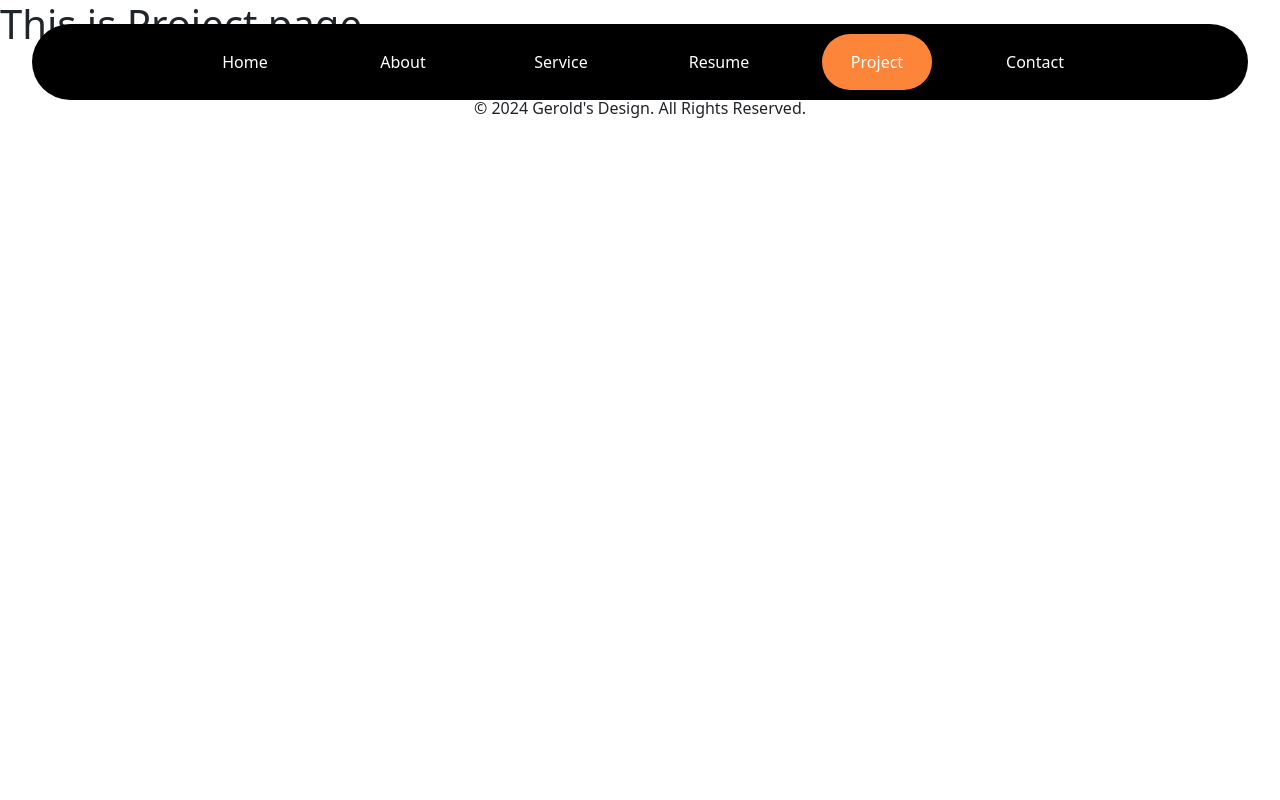
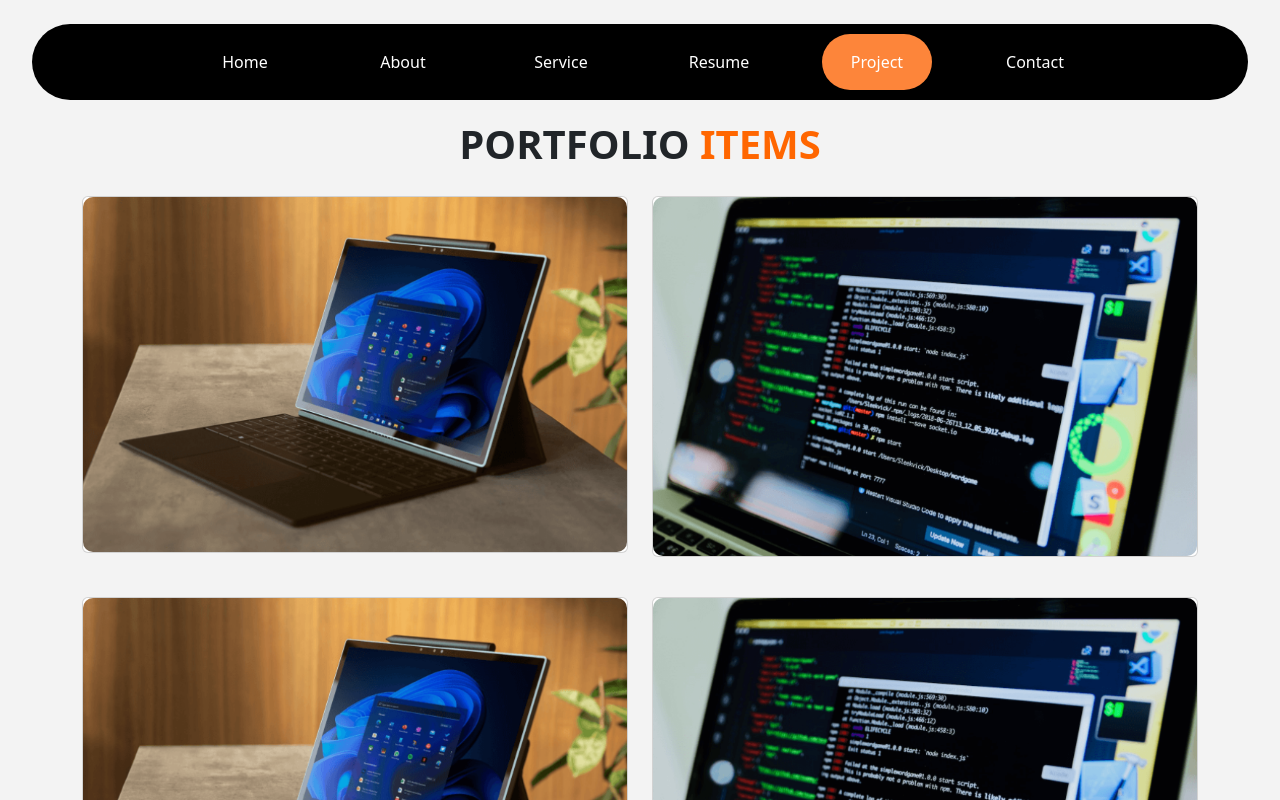
Before and after one commit to Zunairzz/Porfolio, a React (Create React App) app in the folder frontend/: page /projects in a window 1280 px wide. Shown: the top 800 px of the page. Built offline with nearby package versions, Linux system fonts and the light colour scheme.

Commit message:
add project page

```diff
--- a/frontend/src/App.js
+++ b/frontend/src/App.js
@@ -5,7 +5,7 @@ import {ToastContainer} from "react-toastify";
 import {Home} from "./pages/Home";
 import {About} from "./pages/About";
 import {Resume} from "./pages/Resume";
-import {Projects} from "./pages/Projects";
+import Projects from "./pages/Projects";
 import {ContactUs} from "./pages/ContactUs";
 import {ResumeUpdateForm} from "./pages/ResumeUpdateForm";
 
--- /dev/null
+++ b/frontend/src/css/Project.css
@@ -0,0 +1,44 @@
+.portfolio-item {
+    position: relative;
+    width: 100%; /* Adjust the width as needed */
+    margin: 20px auto;
+}
+
+.image-container {
+    position: relative;
+    overflow: hidden;
+    border-radius: 10px; /* Optional: Rounded corners */
+}
+
+.card-image {
+    display: block;
+    width: 100%;
+    height: auto;
+    transition: transform 0.5s ease;
+}
+
+.image-container:hover .card-image {
+    transform: scale(1.1); /* Slight zoom-in effect */
+}
+
+.overlay {
+    position: absolute;
+    bottom: -50px; /* Initially hidden below */
+    left: 0;
+    right: 0;
+    background: rgba(0, 0, 0, 0.7); /* Semi-transparent background */
+    color: white;
+    height: 50px;
+    text-align: center;
+    transition: bottom 0.5s ease;
+}
+
+.image-container:hover .overlay {
+    bottom: 0; /* Slide up into view on hover */
+}
+
+.overlay-content {
+    position: relative;
+    top: 50%;
+    transform: translateY(-50%);
+}
--- a/frontend/src/pages/ContactUs.jsx
+++ b/frontend/src/pages/ContactUs.jsx
@@ -26,7 +26,7 @@ const styles = {
     contactStyle :{
         backgroundColor: 'rgb(243,243,243)',
         minHeight: '100vh',
-        padding: '50px 0',
+        padding: '100px 0',
     },
 };
 
--- a/frontend/src/pages/Projects.jsx
+++ b/frontend/src/pages/Projects.jsx
@@ -1,9 +1,77 @@
 import Base from "../component/Base";
+import "../css/Project.css";
+import {
+    Container,
+    Row,
+    Col, Card, CardImg, CardTitle
+} from 'reactstrap';
+import 'bootstrap/dist/css/bootstrap.min.css';
+import '@fortawesome/fontawesome-free/css/all.min.css';
+import project1 from "../image/project.png"
+import project2 from "../image/project 2.png"
 
-export function Projects() {
+const projectData = [
+    { img: project1, title1: "Ecommerce", title2: "Website" },
+    { img: project2, title1: "Web Development", title2: "Software" },
+    { img: project1, title1: "Mobile App", title2: "Design" },
+    { img: project2, title1: "Graphic Design", title2: "Creative" }
+];
+
+const styles = {
+    title: {
+        textAlign: 'center',
+        marginTop: '20px',
+        fontWeight: 'bold'
+    },
+    contactStyle: {
+        backgroundColor: 'rgb(243,243,243)',
+        minHeight: '100vh',
+        padding: '100px 0',
+    },
+};
+
+const Projects = () => {
+
     return (
         <Base>
-            <h1>This is Project page</h1>
+            <div style={styles.contactStyle}>
+                <Container>
+                    <h1 style={styles.title}>
+                        PORTFOLIO <span style={{ color: '#ff6600' }}>ITEMS</span>
+                    </h1>
+                    <Row>
+                        {projectData.map((project, index) => (
+                            <Col md="6" key={index}>
+                                <div className="portfolio-item">
+                                    <Card className="hover-card">
+                                        <div className="image-container">
+                                            <CardImg
+                                                src={project.img}
+                                                alt="Portfolio Item"
+                                                className="card-image"
+                                            />
+                                            <div className="overlay">
+                                                <div className="overlay-content">
+                                                    <Row>
+                                                        <Col md="6">
+                                                            <CardTitle tag="h5">{project.title1}</CardTitle>
+                                                        </Col>
+                                                        <Col md="6">
+                                                            <CardTitle tag="h5">{project.title2}</CardTitle>
+                                                        </Col>
+                                                    </Row>
+                                                </div>
+                                            </div>
+                                        </div>
+                                    </Card>
+                                </div>
+                            </Col>
+                        ))}
+                    </Row>
+                </Container>
+            </div>
         </Base>
-    )
+    );
 }
+
+export default Projects;
```
Also changed, not shown: frontend/src/image/project 2.png (added), frontend/src/image/project.png (added).
